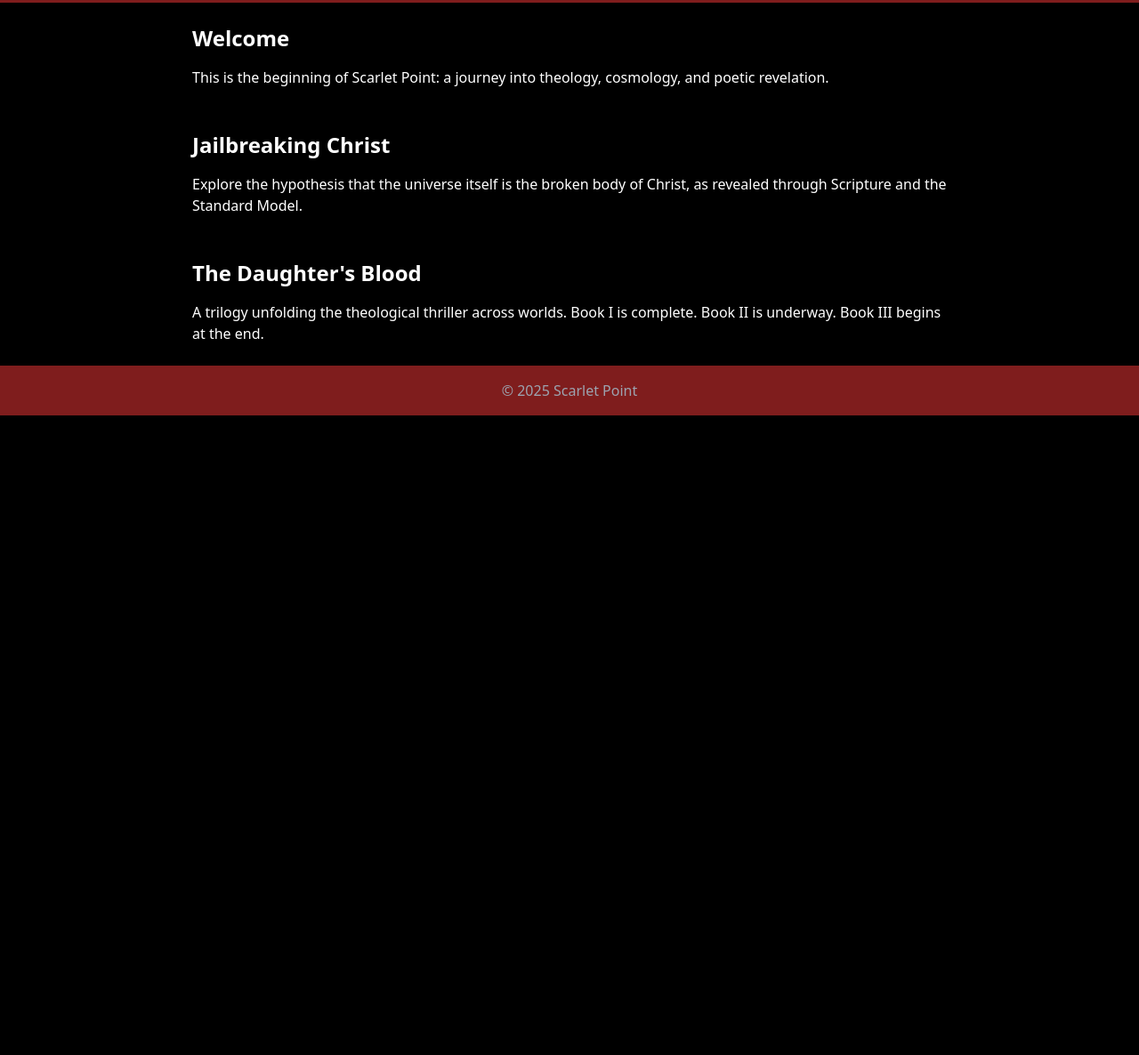
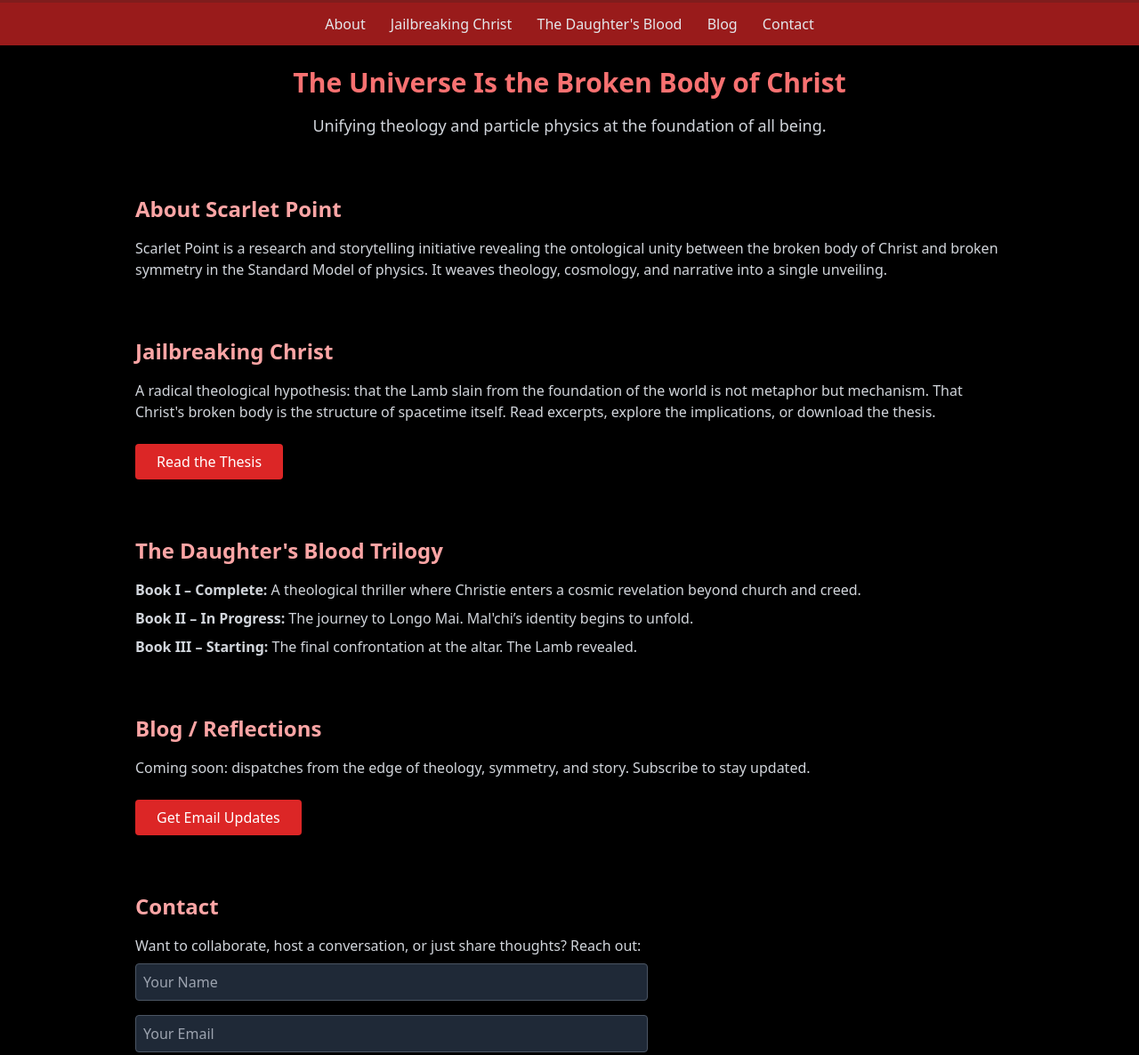
Before and after one commit to ybowdotio/scarletpoint, a plain HTML site: page index.html in a window 1280 px wide. Shown: the part 113-1299 px from the top of the page at 89% size. Before the commit the page ends 800 px from the top, so only its background shows below. Drawn offline with nearby package versions, Linux system fonts and the light colour scheme.

Commit message:
Update index.html

```diff
--- a/index.html
+++ b/index.html
@@ -2,7 +2,7 @@
 <html lang="en">
 <head>
   <meta charset="UTF-8" />
-  <meta name="viewport" content="width=device-width, initial-scale=1.0"/>
+  <meta name="viewport" content="width=device-width, initial-scale=1.0" />
   <title>Scarlet Point | Jailbreaking Christ</title>
   <script src="https://cdn.tailwindcss.com"></script>
 </head>
@@ -11,22 +11,61 @@
     <h1 class="text-4xl font-bold text-red-300">Scarlet Point</h1>
     <p class="text-lg text-gray-300">Broken Symmetries. Cosmic Christ. A New Revelation.</p>
   </header>
-  <main class="p-6 max-w-4xl mx-auto">
-    <section class="mb-12">
-      <h2 class="text-2xl font-semibold mb-4">Welcome</h2>
-      <p>This is the beginning of Scarlet Point: a journey into theology, cosmology, and poetic revelation.</p>
+
+  <nav class="bg-red-800 text-center py-3">
+    <a href="#about" class="text-gray-200 mx-3 hover:text-white">About</a>
+    <a href="#jbc" class="text-gray-200 mx-3 hover:text-white">Jailbreaking Christ</a>
+    <a href="#trilogy" class="text-gray-200 mx-3 hover:text-white">The Daughter's Blood</a>
+    <a href="#blog" class="text-gray-200 mx-3 hover:text-white">Blog</a>
+    <a href="#contact" class="text-gray-200 mx-3 hover:text-white">Contact</a>
+  </nav>
+
+  <main class="p-6 max-w-5xl mx-auto">
+    <section class="mb-16 text-center">
+      <h2 class="text-3xl font-bold text-red-400 mb-4">The Universe Is the Broken Body of Christ</h2>
+      <p class="text-gray-300 text-lg">Unifying theology and particle physics at the foundation of all being.</p>
     </section>
-    <section class="mb-12">
-      <h2 class="text-2xl font-semibold mb-4">Jailbreaking Christ</h2>
-      <p>Explore the hypothesis that the universe itself is the broken body of Christ, as revealed through Scripture and the Standard Model.</p>
+
+    <section id="about" class="mb-16">
+      <h2 class="text-2xl font-bold text-red-300 mb-4">About Scarlet Point</h2>
+      <p class="text-gray-300">Scarlet Point is a research and storytelling initiative revealing the ontological unity between the broken body of Christ and broken symmetry in the Standard Model of physics. It weaves theology, cosmology, and narrative into a single unveiling.</p>
     </section>
-    <section>
-      <h2 class="text-2xl font-semibold mb-4">The Daughter's Blood</h2>
-      <p>A trilogy unfolding the theological thriller across worlds. Book I is complete. Book II is underway. Book III begins at the end.</p>
+
+    <section id="jbc" class="mb-16">
+      <h2 class="text-2xl font-bold text-red-300 mb-4">Jailbreaking Christ</h2>
+      <p class="text-gray-300 mb-4">A radical theological hypothesis: that the Lamb slain from the foundation of the world is not metaphor but mechanism. That Christ's broken body is the structure of spacetime itself. Read excerpts, explore the implications, or download the thesis.</p>
+      <a href="#" class="inline-block mt-2 px-6 py-2 bg-red-600 text-white rounded hover:bg-red-700">Read the Thesis</a>
+    </section>
+
+    <section id="trilogy" class="mb-16">
+      <h2 class="text-2xl font-bold text-red-300 mb-4">The Daughter's Blood Trilogy</h2>
+      <ul class="text-gray-300 space-y-2">
+        <li><strong>Book I – Complete:</strong> A theological thriller where Christie enters a cosmic revelation beyond church and creed.</li>
+        <li><strong>Book II – In Progress:</strong> The journey to Longo Mai. Mal'chi’s identity begins to unfold.</li>
+        <li><strong>Book III – Starting:</strong> The final confrontation at the altar. The Lamb revealed.</li>
+      </ul>
+    </section>
+
+    <section id="blog" class="mb-16">
+      <h2 class="text-2xl font-bold text-red-300 mb-4">Blog / Reflections</h2>
+      <p class="text-gray-300 mb-4">Coming soon: dispatches from the edge of theology, symmetry, and story. Subscribe to stay updated.</p>
+      <a href="#" class="inline-block mt-2 px-6 py-2 bg-red-600 text-white rounded hover:bg-red-700">Get Email Updates</a>
+    </section>
+
+    <section id="contact" class="mb-16">
+      <h2 class="text-2xl font-bold text-red-300 mb-4">Contact</h2>
+      <p class="text-gray-300 mb-2">Want to collaborate, host a conversation, or just share thoughts? Reach out:</p>
+      <form class="space-y-4 max-w-xl">
+        <input type="text" placeholder="Your Name" class="w-full p-2 rounded bg-gray-800 border border-gray-600 text-white" />
+        <input type="email" placeholder="Your Email" class="w-full p-2 rounded bg-gray-800 border border-gray-600 text-white" />
+        <textarea placeholder="Your Message" class="w-full p-2 rounded bg-gray-800 border border-gray-600 text-white"></textarea>
+        <button class="bg-red-700 hover:bg-red-800 px-6 py-2 rounded text-white">Send</button>
+      </form>
     </section>
   </main>
+
   <footer class="bg-red-900 text-center p-4 text-gray-400">
-    &copy; 2025 Scarlet Point
+    &copy; 2025 Scarlet Point. All rights reserved.
   </footer>
 </body>
 </html>
```
